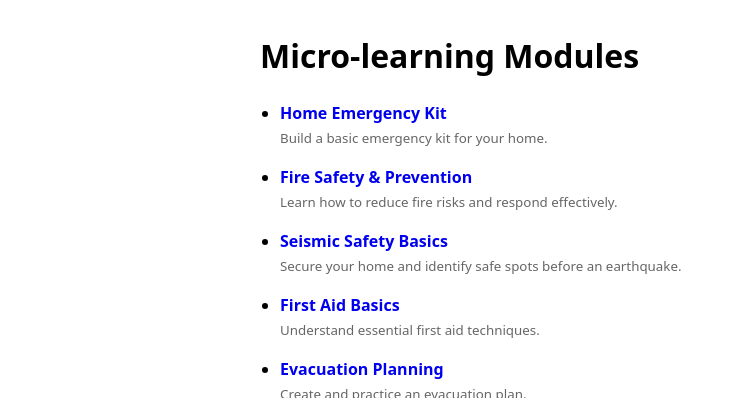
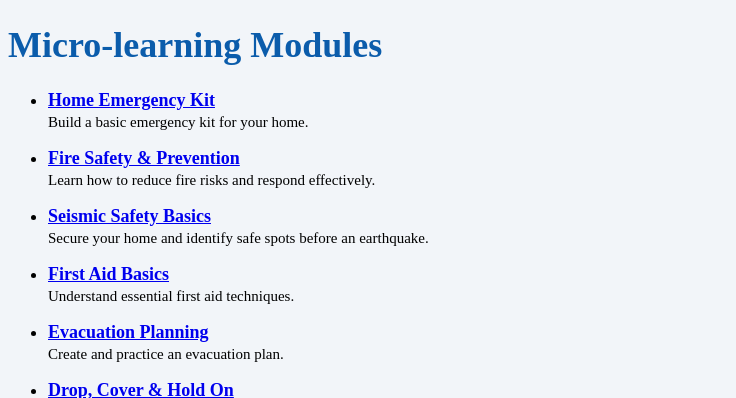
Before and after one commit to RandyNoggle/readybuddy-app, a FastAPI app: page /modules in a window 1280 px wide. Shown: the top 398 px of the page, without its empty margins (0-736 px from the left). Run offline with FastAPI, Linux system fonts and the light colour scheme.

Commit message:
Enhance styles for body, headings, and buttons
Updated styles for body, h1, and button elements.

```diff
--- a/static/style.css
+++ b/static/style.css
@@ -1,8 +1,4 @@
-body { max-width: 760px; margin: 2rem auto; padding: 0 1rem; font-family: system-ui, Arial, sans-serif; line-height: 1.5; }
-h1, h2 { margin-top: 0; }
-ul { padding-left: 1.25rem; }
-a { text-decoration: none; }
-a:hover { text-decoration: underline; }
-img { display: block; max-width: 100%; height: auto; margin: 1rem 0; }
-button { padding: 0.5rem 1rem; }
-.muted { color: #666; }
+/* 👇 Big, obvious changes so you can SEE it working */
+body { background: #f2f5f9; font-size: 18px; }
+h1 { color: #0b5cab; }
+button { font-weight: 600; border: 1px solid #0b5cab; border-radius: 6px; }
```
